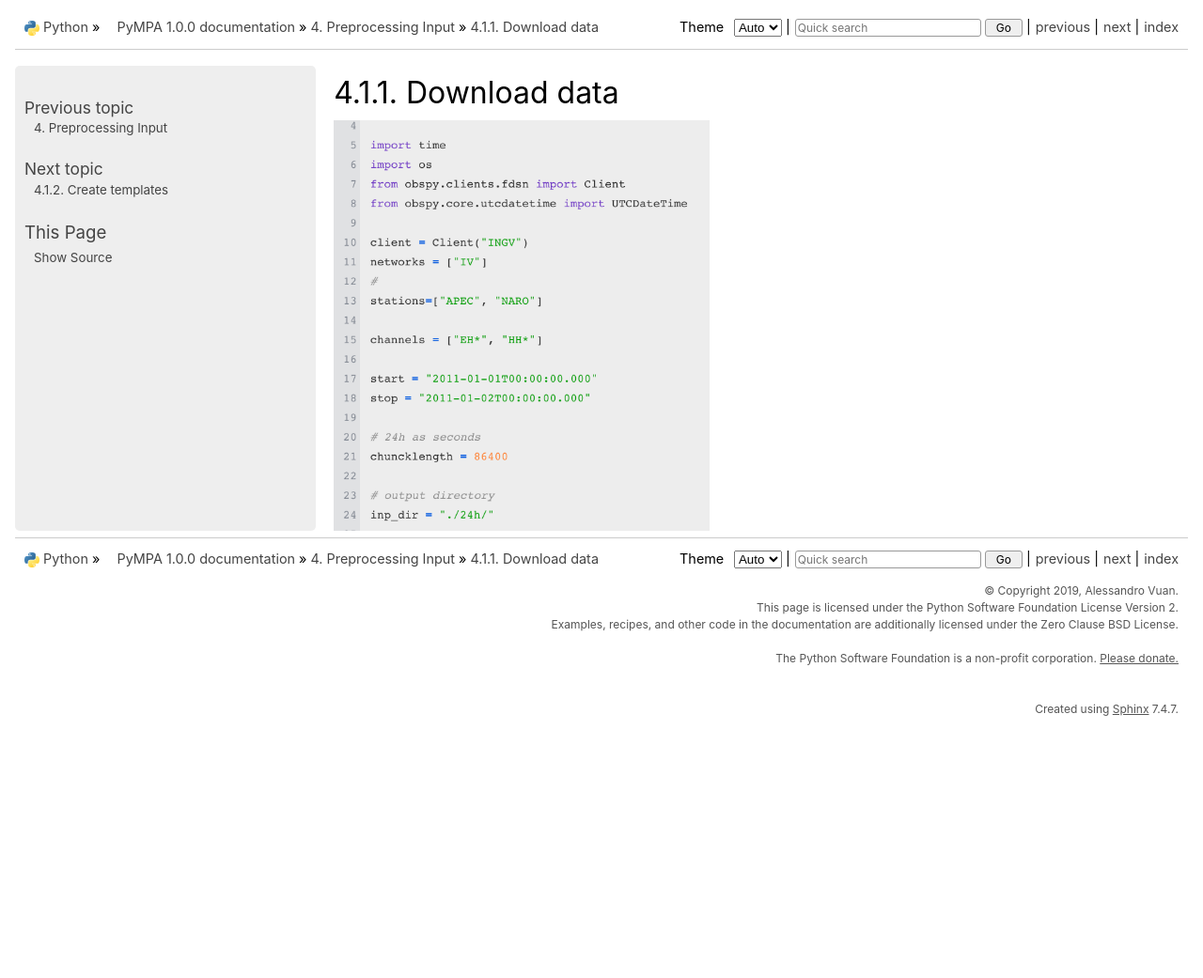
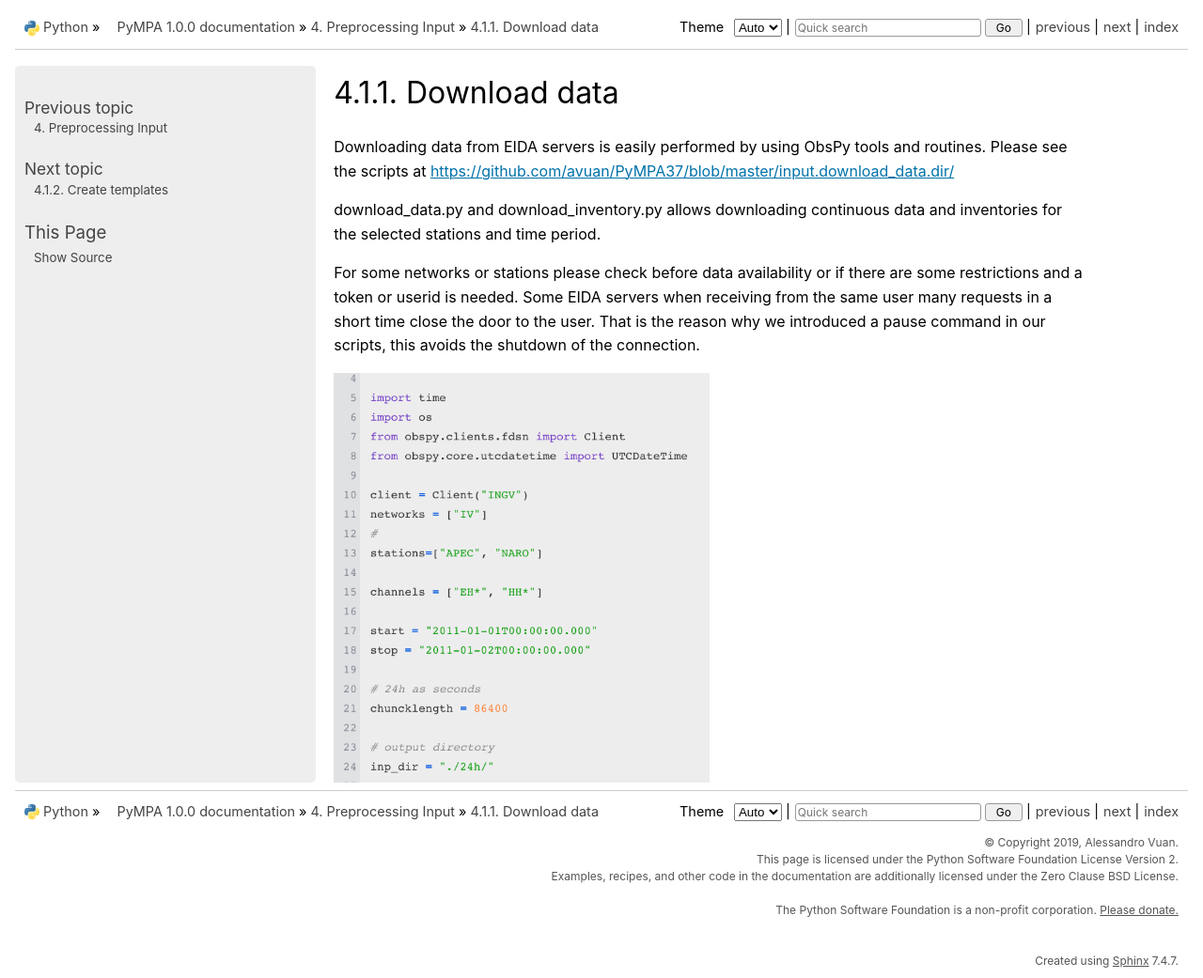
Before and after one commit to avuan/PyMPA37, a Sphinx documentation site: the page built from docs/source/sub/input.download_data.rst, in a window 1280 px wide and 1041 px high. Shown: the whole window at 94% size. Built offline with Sphinx 7.4.7, drawn with Linux system fonts in a browser that asks for light colours; formulas are drawn with MathJax 3.

Commit message:
edit input.download_data.rst

```diff
--- a/docs/source/sub/input.download_data.rst
+++ b/docs/source/sub/input.download_data.rst
@@ -1,5 +1,17 @@
 Download data
 *************
+
+Downloading data from EIDA servers is easily performed by using ObsPy tools
+and routines. Please see the scripts at https://github.com/avuan/PyMPA37/blob/master/input.download_data.dir/
+
+download_data.py and download_inventory.py allows downloading continuous data and inventories for the selected stations
+and time period.
+
+For some networks or stations please check before data availability or if there are some restrictions and a token
+or userid is needed. Some EIDA servers when receiving from the same user many requests in a short time
+close the door to the user. That is the reason why we introduced a pause command in our scripts, this avoids
+the shutdown of the connection.
+
 
 .. image:: download_data.png
     :width: 400px
```
